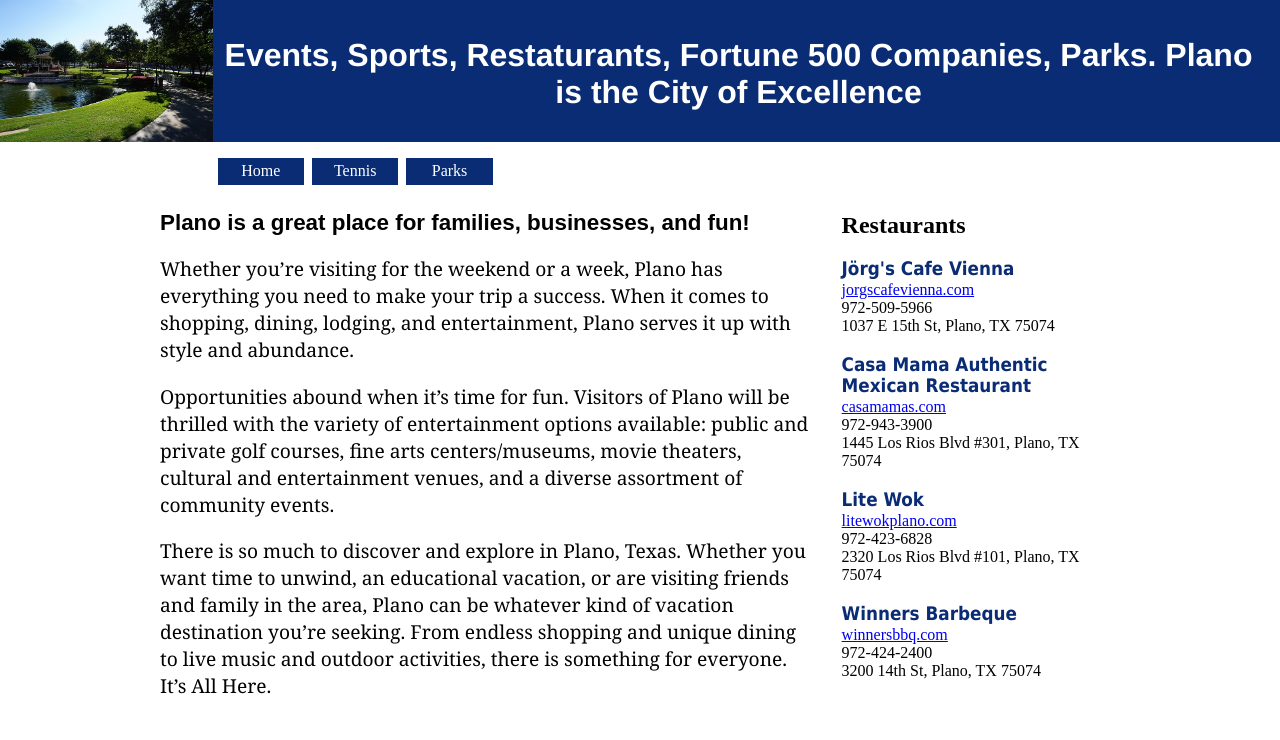
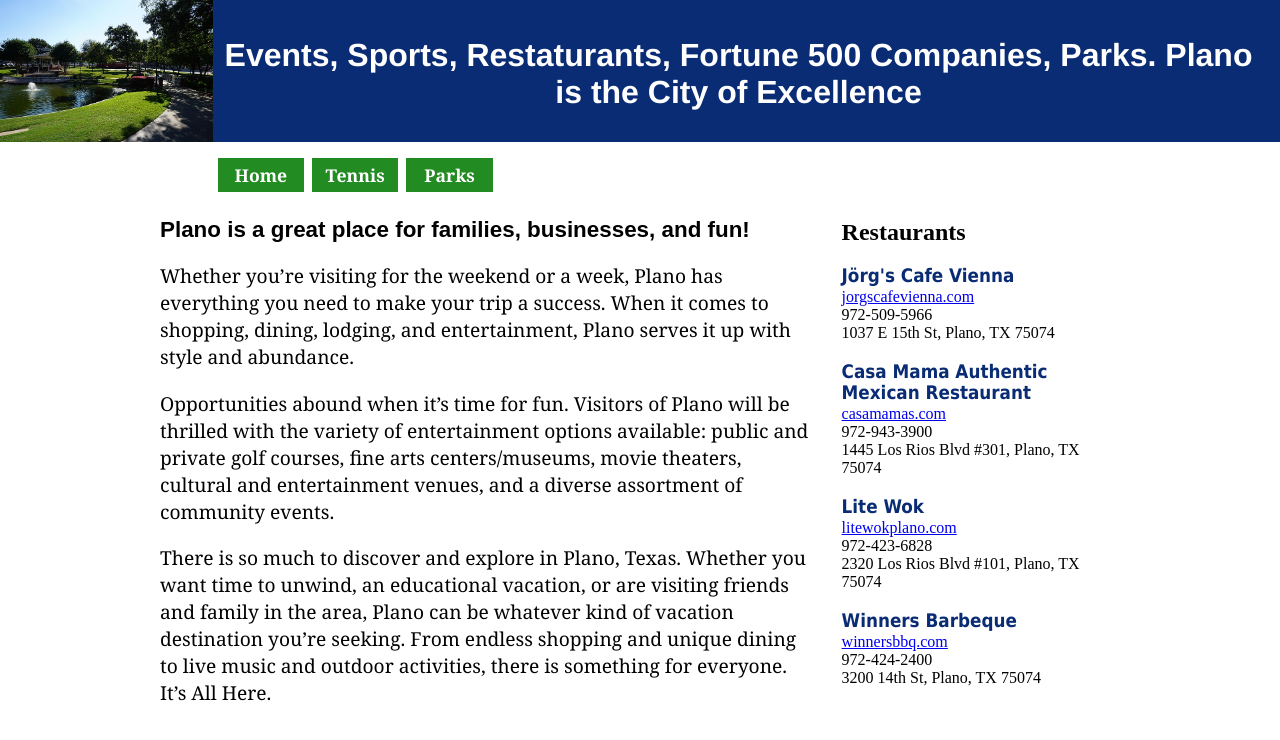
Before and after one commit to Berend27/plano-site, a plain HTML site: page plano.html in a window 1280 px wide. Drawn offline with Linux system fonts and the light colour scheme.

Commit message:
changed the font for navbar links

```diff
--- a/styles.css
+++ b/styles.css
@@ -65,6 +65,9 @@
     color: white;
     text-decoration: none;
     display: block;
+    font-family: Georgia, Times, serif;
+    font-size: 1.1em;
+    font-weight: 700;
     padding: .3em;
 }
 
@@ -80,11 +83,11 @@
 }
 
 li.changeBackground {
-    background-color: #0a2c74;
+    background-color: forestgreen;
 }
 
 li.changeBackground:hover {
-    background-color: dodgerblue;
+    background-color: limegreen;
 }
 
 p.clear-float {
```
